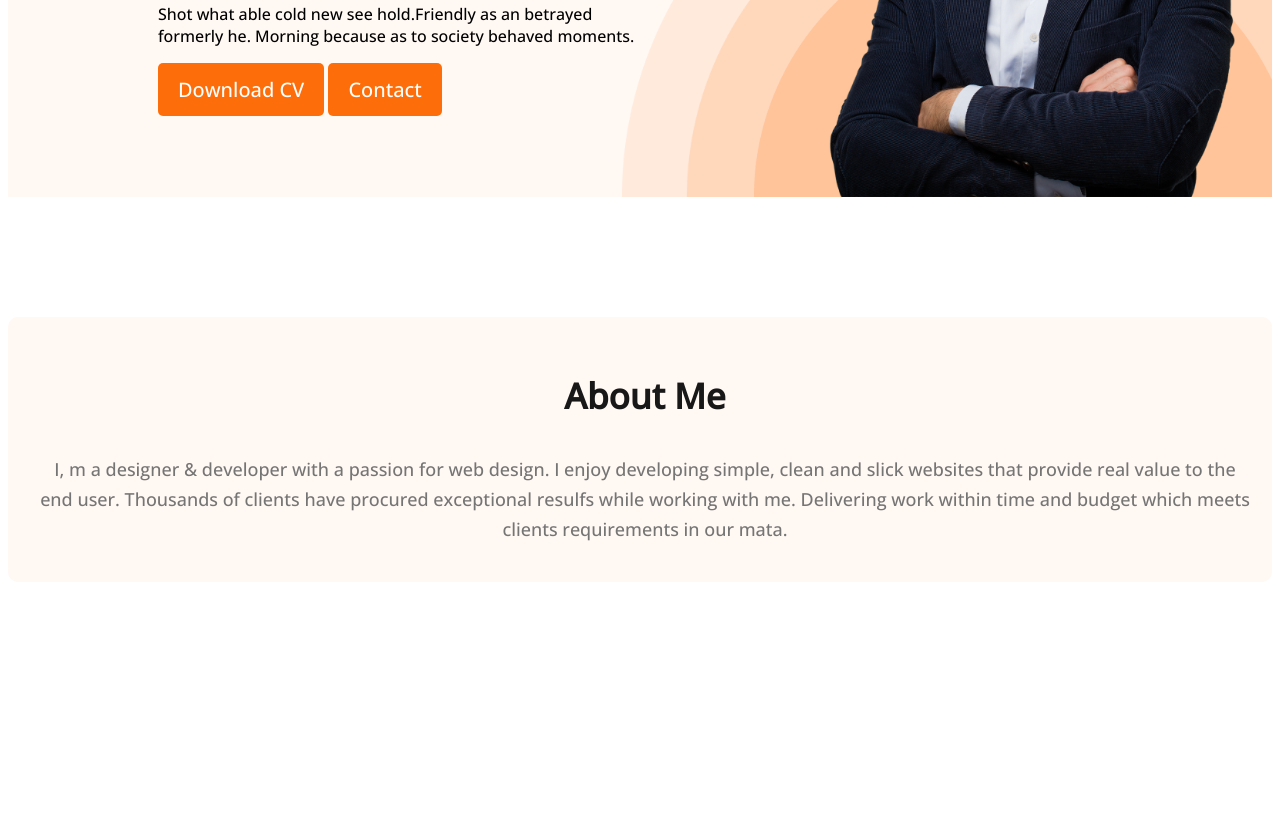
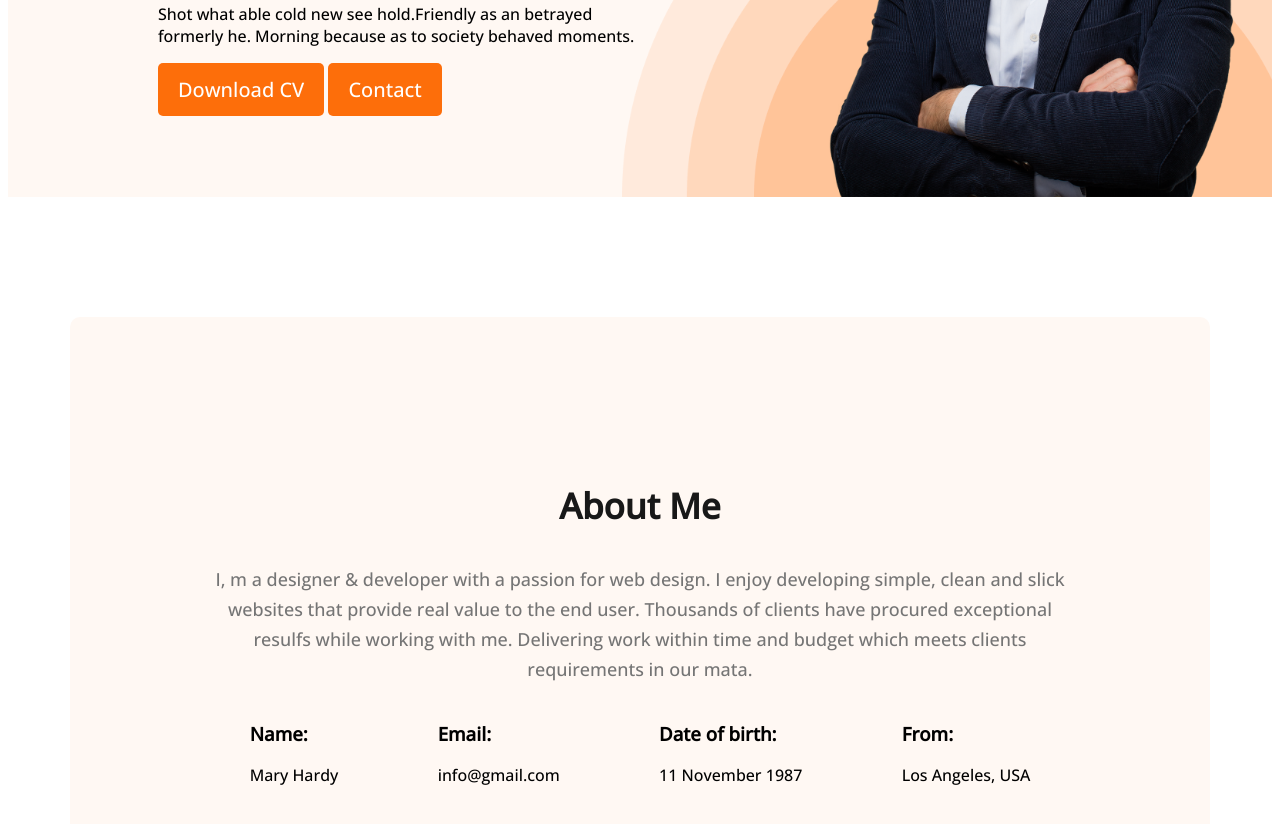
Before and after one commit to Emon-bit9/Developer-portfolio, a plain HTML site: page index.html in a window 1280 px wide. Shown: the part 566-1390 px from the top of the page. Before the commit the page ends 1156 px from the top, so only its background shows below. Drawn offline with nearby package versions, Linux system fonts and the light colour scheme.

Commit message:
about info container added

```diff
--- a/index.html
+++ b/index.html
@@ -42,6 +42,26 @@
             <h3 class="section-title">About Me</h3>
             <p class="section-description">I, m a designer & developer with a passion for web design. I enjoy developing simple, clean and slick websites that provide real value to the end user. Thousands of clients have procured exceptional resulfs while working with me. Delivering work within time and budget which meets clients requirements in our mata.
             </p>
+            <div class="about-info-container">
+                <!-- .about-info*4>h3.info-title+p.info-description -->
+                <div class="about-info">
+                    <h3 class="info-title">Name: </h3>
+                    <p class="info-description">Mary Hardy</p>
+                </div>
+                <div class="about-info">
+                    <h3 class="info-title">Email:</h3>
+                    <p class="info-description">info@gmail.com</p>
+                </div>
+                <div class="about-info">
+                    <h3 class="info-title">Date of birth:</h3>
+                    <p class="info-description">11 November 1987</p>
+                </div>
+                <div class="about-info">
+                    <h3 class="info-title">From:</h3>
+                    <p class="info-description">Los Angeles, USA</p>
+                </div>
+
+            </div>
         </section>
 
 
--- a/styles/portfolio.css
+++ b/styles/portfolio.css
@@ -97,7 +97,9 @@ nav a{
     border-radius: 10px;
     background: #FFF8F3;
     margin-top: 120px;
-    padding: 20px 20px 20px 30px;
+
+
+
 }
 
 .section-title{
@@ -116,4 +118,21 @@ nav a{
     font-size: 18px;
     font-weight: 400;
     line-height: 30px; /* 166.667% */
+    justify-content: space-between;
 }
+
+main{
+    width: 1140px;
+
+    margin: 0 auto;
+
+}
+
+.about-info-container{
+    display: flex;
+    justify-content: space-around;
+}
+
+.about-info{
+    align-items: center;
+}
```
